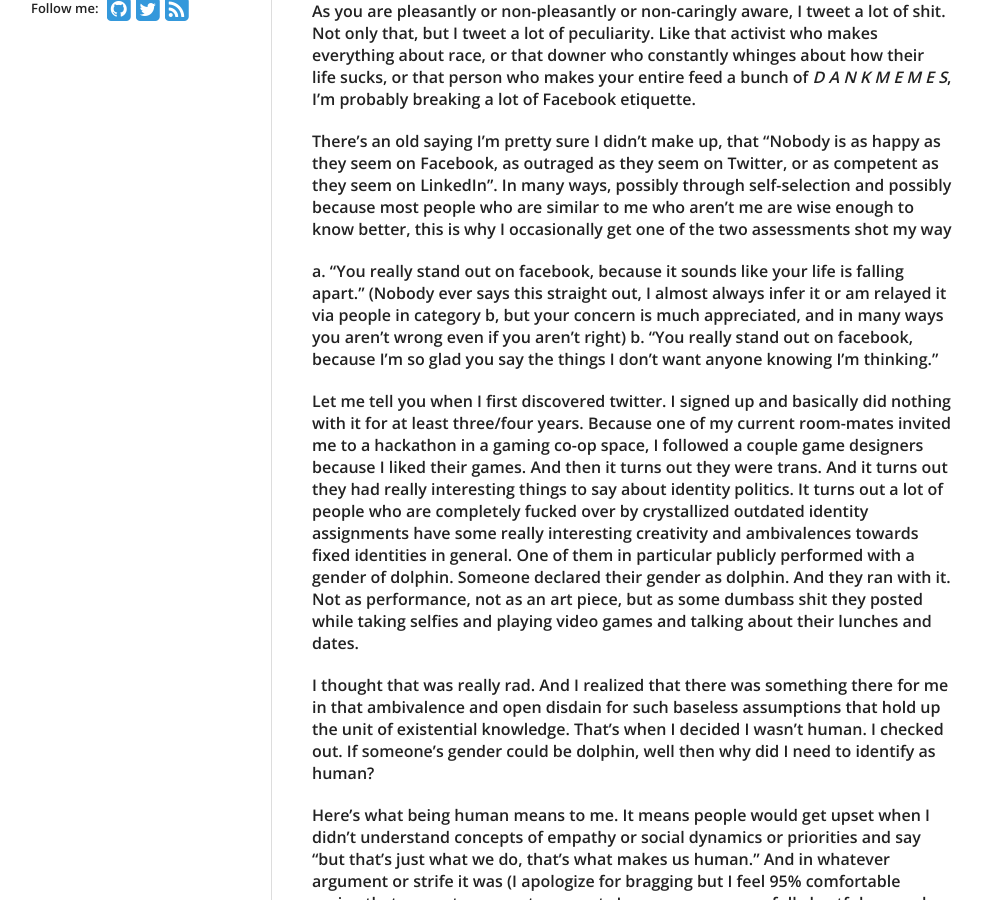
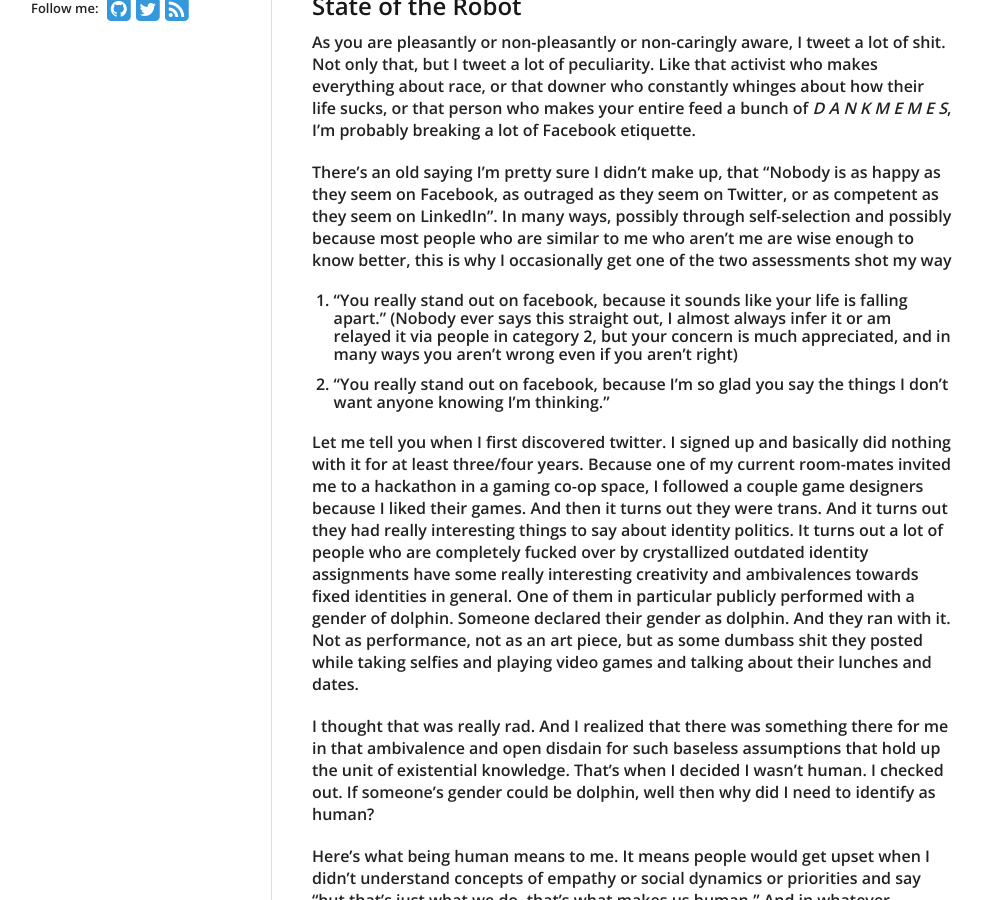
Before and after one commit to RobotDisco/robotdisco.github.com, a Jekyll site: the page built from _posts/2015-01-25-dear_those_who_may_be_be_concerned_about_the_motifs_in_my_tweets_tldr_im_all_right_its_political_and_literary.md, in a window 1280 px wide and 900 px high, scrolled down 386 px. Shown: the whole window, without its empty margins (139-1122 px from the left). Built offline with Jekyll 4.4.1, drawn with Linux system fonts in a browser that asks for light colours; nearby versions of some CDN libraries; some of the changed text lies outside the part shown.

Commit message:
Alphabetical lists didn't work in Markdown.

```diff
--- a/_posts/2015-01-25-dear_those_who_may_be_be_concerned_about_the_motifs_in_my_tweets_tldr_im_all_right_its_political_and_literary.md
+++ b/_posts/2015-01-25-dear_those_who_may_be_be_concerned_about_the_motifs_in_my_tweets_tldr_im_all_right_its_political_and_literary.md
@@ -11,6 +11,8 @@ Abstract
 --------
 "I hate being an immigrant, I hate having depression, I hate being a inemotional socially progressive person, but I live comfortably with it and have no reason to hide it. If I can embed it into everything I say, maybe I can contribute to making the world a better place."
 
+---
+
 State of the Robot
 ------------------
 
@@ -18,8 +20,8 @@ As you are pleasantly or non-pleasantly or non-caringly aware, I tweet a lot of
 
 There’s an old saying I’m pretty sure I didn’t make up, that “Nobody is as happy as they seem on Facebook, as outraged as they seem on Twitter, or as competent as they seem on LinkedIn”. In many ways, possibly through self-selection and possibly because most people who are similar to me who aren’t me are wise enough to know better, this is why I occasionally get one of the two assessments shot my way
 
-a. "You really stand out on facebook, because it sounds like your life is falling apart." (Nobody ever says this straight out, I almost always infer it or am relayed it via people in category b, but your concern is much appreciated, and in many ways you aren’t wrong even if you aren’t right)
-b. "You really stand out on facebook, because I’m so glad you say the things I don’t want anyone knowing I’m thinking."
+1. "You really stand out on facebook, because it sounds like your life is falling apart." (Nobody ever says this straight out, I almost always infer it or am relayed it via people in category 2, but your concern is much appreciated, and in many ways you aren’t wrong even if you aren’t right)
+2. "You really stand out on facebook, because I’m so glad you say the things I don’t want anyone knowing I’m thinking."
 
 Let me tell you when I first discovered twitter. I signed up and basically did nothing with it for at least three/four years. Because one of my current room-mates invited me to a hackathon in a gaming co-op space, I followed a couple game designers because I liked their games. And then it turns out they were trans. And it turns out they had really interesting things to say about identity politics. It turns out a lot of people who are completely fucked over by crystallized outdated identity assignments have some really interesting creativity and ambivalences towards fixed identities in general. One of them in particular publicly performed with a gender of dolphin.
 Someone declared their gender as dolphin. And they ran with it. Not as performance, not as an art piece, but as some dumbass shit they posted while taking selfies and playing video games and talking about their lunches and dates.
@@ -45,7 +47,7 @@ But you know, I will never change the secret rules of this world, the ones I am
 
 If you’re not depressed or an immigrant. I don’t expect people to grok this. Don’t even bother, these are my secret rules that you have no part in. Even as an immigrant or as someone who is depressed, I have to assume our experiences are different enough that I can only get perhaps an abstract sense. I can feel a limited kinship, but these are often the kinds of things we must face independently.
 
-But not alone. Those people in category b) … they friend me out of nowhere. They sit beside me having only seen me at social events. They read my twitter or Facebook and they flash me a secret understanding. “I know what you’re talking about. I’m glad you’re saying it.”
+But not alone. Those people in category 2 … they friend me out of nowhere. They sit beside me having only seen me at social events. They read my twitter or Facebook and they flash me a secret understanding. “I know what you’re talking about. I’m glad you’re saying it.”
 
 I don’t like talking about my good qualities. That’s goes against my Catholic brainwashing. So does talking about my struggles. If I don’t eat my life when there are children starving in Africa. Or women dealing with the glass ceiling. Or indigenous people and/or black people who I will rarely, if ever, see as a peer in my cushy professional class. Intersectionality has been a pretty great replacement for catholicism. Privilege is a pretty good replacement for original sin.
 If I believed in anything, I would be so thankful to it/them that the only oppressions I face are ones my own brain creates, and that I struggle in society because of its ambivalence, not its bigoted hostility. I’m so safe in this world, except from myself.
```
